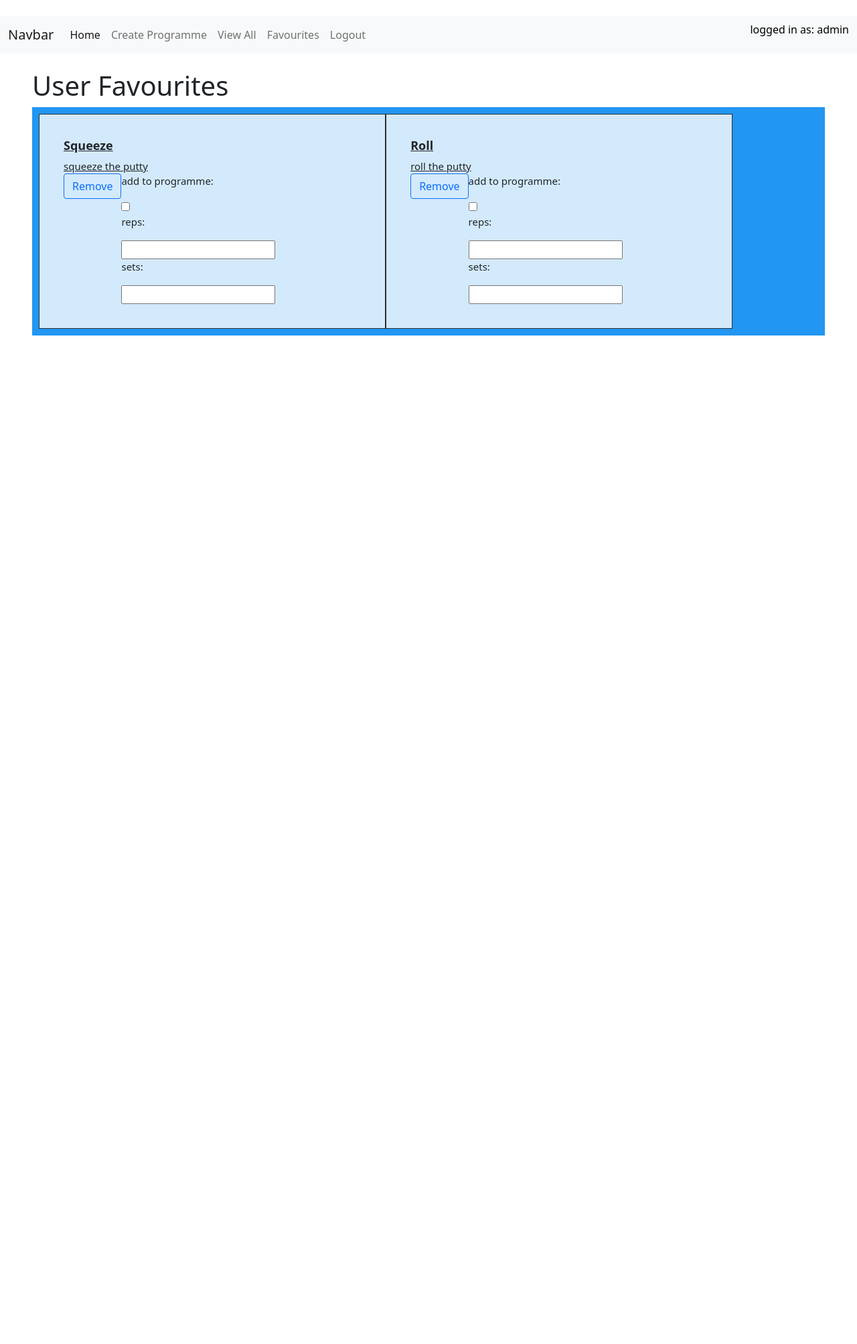
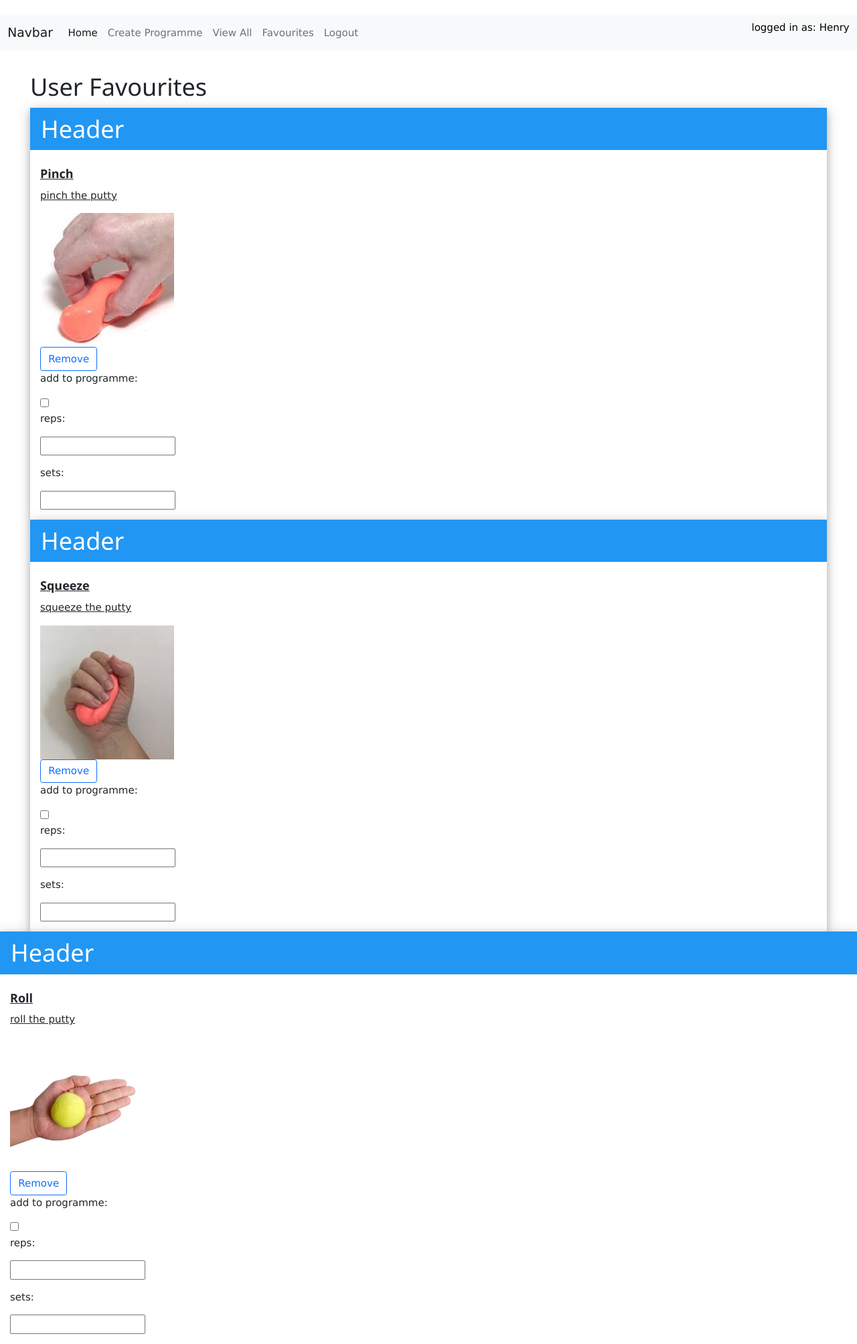
Before and after one commit to Henry80074/mysite, a Django app: page /account/favourite_list/ in a window 1280 px wide. Shown: the whole page at 67% size. Before the commit the page ends 501 px from the top, so only its background shows below. Run offline with Django 3.2, Linux system fonts and the light colour scheme; a user stored in the database is signed in; data comes from the database, SQL or seed files in the repository; some libraries are stand-ins or nearby versions.

Commit message:
changes made to grid layout and images added to therapy activity

```diff
--- a/account/forms.py
+++ b/account/forms.py
@@ -1,6 +1,6 @@
 from django.contrib.auth import login, authenticate
 from django.forms import ModelForm
-from main.models import UserTherapyActivity
+from create.models import UserTherapyActivity
 from django.contrib.auth.forms import UserCreationForm
 from django.contrib.auth.models import User
 
@@ -11,6 +11,7 @@ class RegisterForm(UserCreationForm):
         model = User
         fields = ["username", "password1", "password2"]
 
+
 class UserTherapyActivityForm(ModelForm):
     class Meta:
         model = UserTherapyActivity
--- /dev/null
+++ b/create/forms.py
@@ -0,0 +1,4 @@
+from django import forms
+
+class TherapyProgramme(forms.Form):
+    your_name = forms.CharField(label='Your name', max_length=100)
--- a/main/admin.py
+++ b/main/admin.py
@@ -1,5 +1,6 @@
 from django.contrib import admin
-from .models import TherapyActivity, UserTherapyActivity, UserTherapySession
+from .models import TherapyActivity
+from create.models import UserTherapyActivity, UserTherapySession
 # Register your models here.
 admin.site.register(TherapyActivity)
 admin.site.register(UserTherapyActivity)
--- a/main/models.py
+++ b/main/models.py
@@ -12,20 +12,10 @@ class TherapyActivity(models.Model):
     favourites = models.ManyToManyField(
         User, related_name='favourite', default=None, blank=True
     )
+    image = models.ImageField(null=True, blank=True, upload_to='media/')
 
     def get_absolute_url(self):
         return reverse('main:activity_single', args=[self.slug])
 
     def __str__(self):
         return self.name
-
-
-class UserTherapySession(models.Model):
-    therapy_list = models.ManyToManyField('UserTherapyActivity')
-    recurrences = recurrence.fields.RecurrenceField()
-
-
-class UserTherapyActivity(models.Model):
-    therapy_activity = models.ForeignKey(TherapyActivity, on_delete=models.CASCADE, default=None)
-    reps = models.IntegerField("reps", default=None)
-    user = models.ForeignKey(User, on_delete=models.CASCADE, default=None)
--- a/main/views.py
+++ b/main/views.py
@@ -1,13 +1,13 @@
 from django.shortcuts import render, get_object_or_404
 from django.http import HttpResponse
 from django.views.generic import ListView, DetailView
-from .models import UserTherapySession, UserTherapyActivity, TherapyActivity
+from .models import TherapyActivity
 
 # Create your views here.
 
 
 def index(response):
-    return render(response, 'main/index.html')
+    return render(response, 'main/home.html')
 
 
 def view_all(request):
--- a/mysite2/settings.py
+++ b/mysite2/settings.py
@@ -13,6 +13,8 @@ https://docs.djangoproject.com/en/3.2/ref/settings/
 from pathlib import Path, os
 
 # Build paths inside the project like this: BASE_DIR / 'subdir'.
+import create.apps
+
 BASE_DIR = Path(__file__).resolve().parent.parent
 
 
@@ -29,7 +31,8 @@ ALLOWED_HOSTS = []
 
 LOGIN_REDIRECT_URL = "/"
 LOGOUT_REDIRECT_URL = "/logout_page"
-
+MEDIA_ROOT = 'media'
+MEDIA_URL = 'media/'
 # Application definition
 
 INSTALLED_APPS = [
@@ -40,6 +43,7 @@ INSTALLED_APPS = [
     'django.contrib.messages',
     'django.contrib.staticfiles',
     'main.apps.MainConfig',
+    'create.apps.CreateConfig',
     'crispy_forms',
     'account.apps.AccountConfig',
     'recurrence',
--- a/mysite2/urls.py
+++ b/mysite2/urls.py
@@ -1,4 +1,5 @@
-
+from django.conf import settings
+from django.conf.urls.static import static
 from django.contrib import admin
 from django.urls import path, include
 from account import views as v
@@ -13,4 +14,4 @@ urlpatterns = [
     path("register/", v.register, name="register"),
     path('logout_page/', v.logged_out, name='logout'),
     path('', include("django.contrib.auth.urls")),
-    ]
+    ] + static(settings.MEDIA_URL, document_root=settings.MEDIA_ROOT)
--- a/templates/account/favourites.html
+++ b/templates/account/favourites.html
@@ -3,45 +3,36 @@
 {% block title %} <h1>User Favourites </h1> {% endblock %}
 {% block content %}
 <style>
-.grid-container {
-  display: grid;
-  grid-template-columns: auto auto auto;
-  background-color: #2196F3;
-  padding: 10px;
-}
-.grid-item {
-  background-color: rgba(255, 255, 255, 0.8);
-  border: 1px solid rgba(0, 0, 0, 0.8);
-  padding: 20px;
-  font-size: 15px;
-  text-align: left;
-}
 </style>
-
-<div class="grid-container">
+<link rel="stylesheet" href="https://www.w3schools.com/w3css/4/w3.css">
+<div class="card-deck">
   {% for activity in new %}
-    <div class="grid-item">
-        <div class="col-md-4">
+    <div class="w3-card-4">
+        <header class="w3-container w3-blue">
+        <h1>Header</h1>
+        </header>
             <a class="text-dark" href="{% url 'main:activity_single' activity.slug %}">
                         <div class="card-body">
                             <h2 style="font-size:18px;font-weight:bold">{{activity.name}}</h2>
                             <p class="card-text">{{activity.description}}</p>
-                            <div class="d-flex justify-content-between align-items-right">
+                            {% if activity.image != None %}
+                            <div>
+                                <img src="{{ activity.image.url }}" alt="{{activity.name}}" width="200" height="200">
+                            </div>
+                            {% endif %}
                                 <div id="favourite-section"><a href="{% url 'account:favourite_add' activity.id %}"
                                         class="btn btn-outline-primary">Remove</a></div>
-                                <div class="row">
+                                <div class="column">
                                 <form>
                                         <p> add to programme: </p><input type="checkbox" id="check">
-                                        <p> reps:</p><input type="text" id="reps" name="reps">
+                                        <p> reps:<p><input type="text" id="reps" name="reps">
                                         <p> sets:</p><input type="text" id="sets" name="sets">
                                 </form>
                                 </div>
-                            </div>
                         </div>
             </a>
     </div>
-
-        </div>
+    </div>
   {% endfor %}
-    </div>
+</div>
 {% endblock %}
```
Also changed, not shown: create/models.py (+12 -1 lines), templates/main/home.html (added, +16 -0 lines), create/migrations/0001_initial.py (added), db.sqlite3, main/migrations/0009_auto_20210907_1332.py (added), media/media/pinch.jpg (added), media/media/roll.jpg (added), media/media/squeeze.jpg (added).
